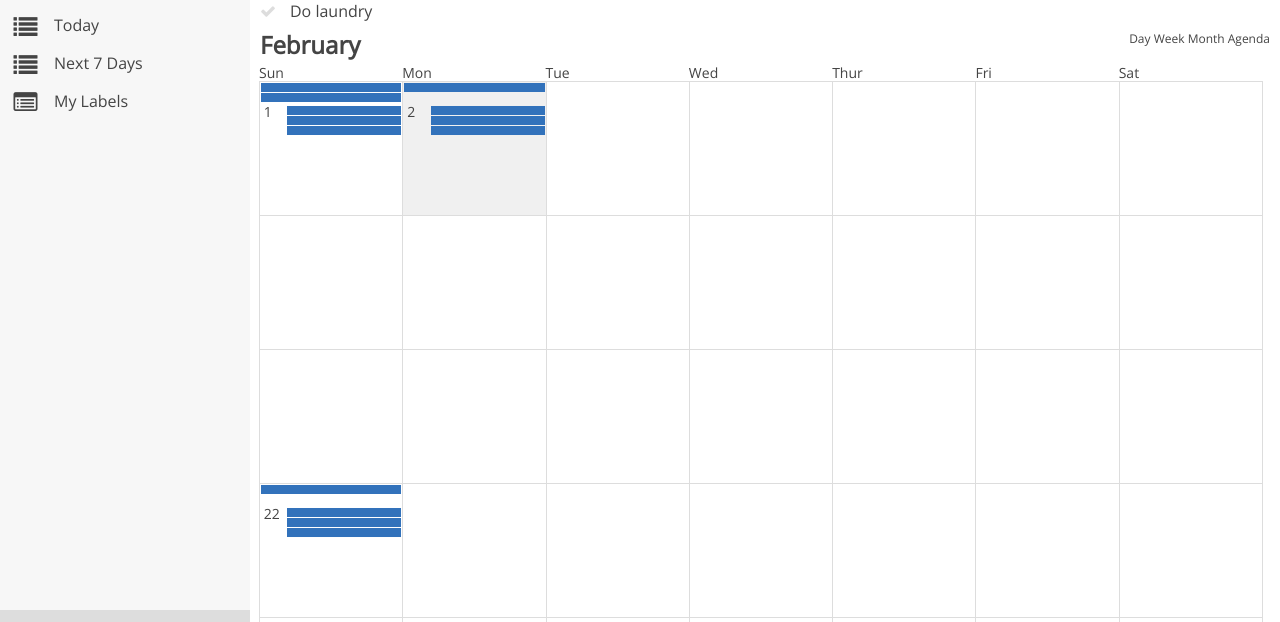
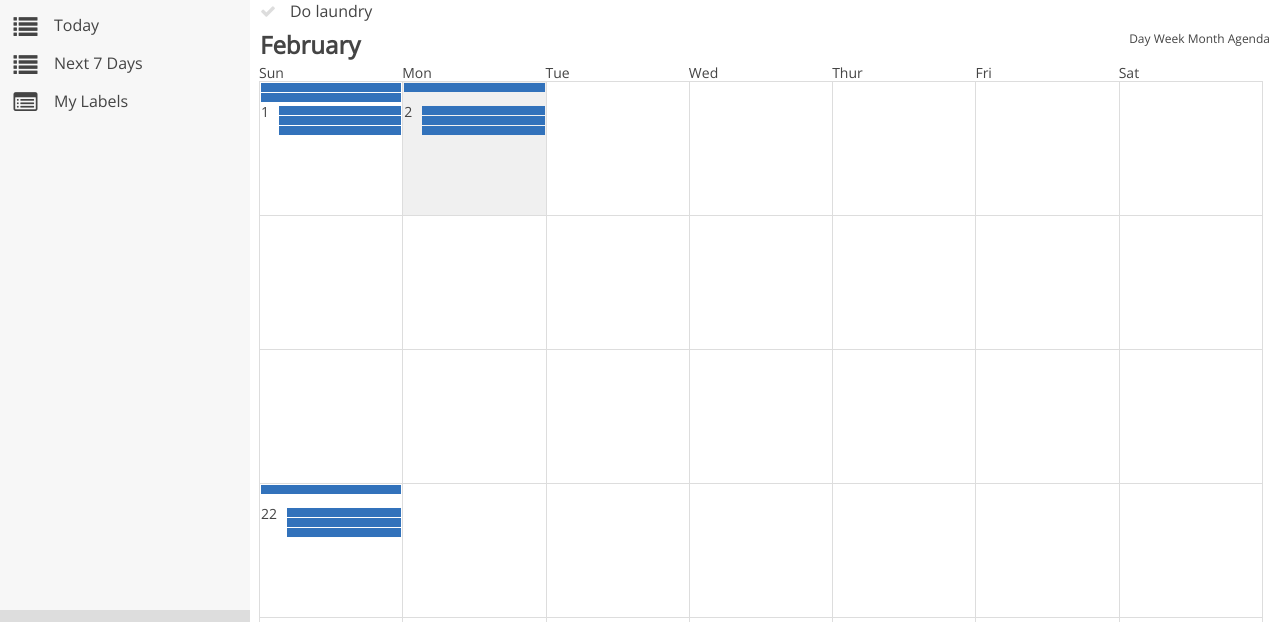
Before and after one commit to dtrepani/cs480, a PHP site: page / in a window 1280 px wide. Shown: the part 190-812 px from the top of the page. Run offline with PHP 8.4, Linux system fonts and the light colour scheme; some libraries are stand-ins or nearby versions.

Commit message:
Converted calendar month days to tables.

```diff
--- a/css/main.css
+++ b/css/main.css
@@ -335,14 +335,12 @@ li[id*="nav-"] a, li[id*="nav-"] span {
   padding: 0 1px; }
 
 .events {
-  width: 50%;
-  float: right;
-  margin-right: 1px; }
+  width: 100%; }
 
 .day-number {
-  width: 20%;
-  margin-left: 1px;
-  padding-left: 2%; }
+  padding-right: 10px;
+  padding-right: 0.625rem;
+  vertical-align: top; }
 
 #calendar-month > ul > li {
   width: 14.28571%;
@@ -364,15 +362,16 @@ li[id*="nav-"] a, li[id*="nav-"] span {
   background-color: #3272BB;
   margin: 1px 0; }
 
-@media screen and (min-width: 570px) {
-  .events {
-    width: 70%; } }
+.month-day-row {
+  display: table;
+  width: 100%;
+  padding: 0 1px; }
+  .month-day-row .day-number, .month-day-row .events {
+    display: table-cell; }
+
 @media screen and (min-width: 768px) {
   .all-day-events {
     height: 12.5px; }
-
-  .events {
-    width: 80%; }
 
   #month > li {
     height: 75px; }
--- a/css/modules/_calendar.scss
+++ b/css/modules/_calendar.scss
@@ -31,15 +31,12 @@
 
 .events {
 	@extend %one-line;
-	width: 50%;
-	float: right;
-	margin-right: $month-day-padding;
+	width: 100%;
 }
 
 .day-number {
-	width: 20%;
-	margin-left: $month-day-padding;
-	padding-left: 2%;
+	@include rem('padding-right', 10px);
+	vertical-align: top;
 }
 
 
@@ -68,20 +65,19 @@
 	}
 }
 
+.month-day-row {
+	display: table;
+	width: 100%;
+	padding: 0 $month-day-padding;
 
-@include breakpoint(xsmall) {
-	.events {
-		width: 70%;
+	.day-number, .events {
+		display: table-cell;
 	}
 }
 
 @include breakpoint(small) {
 	.all-day-events {
 		height: $event-height-medium * 2 + $event-height-medium / 2;
-	}
-
-	.events {
-		width: 80%;
 	}
 
 	#month {
--- a/index.php
+++ b/index.php
@@ -50,23 +50,27 @@ include("header.php");
 					<li></li>
 					<li></li>
 				</ul>
+				<div class="month-day-row">
 					<span class="day-number">1</span>
 					<ul class="events">
 						<li></li>
 						<li></li>
 						<li></li>
 					</ul>
+				</div>
 			</li>
 			<li class="is-today">
 				<ul class="all-day-events">
 					<li></li>
 				</ul>
+				<div class="month-day-row">
 					<span class="day-number">2</span>
 					<ul class="events">
 						<li></li>
 						<li></li>
 						<li></li>
 					</ul>
+				</div>
 			</li>
 			<li></li>
 			<li></li>
@@ -94,12 +98,14 @@ include("header.php");
 				<ul class="all-day-events">
 					<li></li>
 				</ul>
+				<div class="month-day-row">
 					<span class="day-number">22</span>
 					<ul class="events">
 						<li></li>
 						<li></li>
 						<li></li>
 					</ul>
+				</div>
 			</li>
 			<li></li>
 			<li></li>
```
Also changed, not shown: 1 other file. Lines whose indentation alone changed are shown as unchanged.
